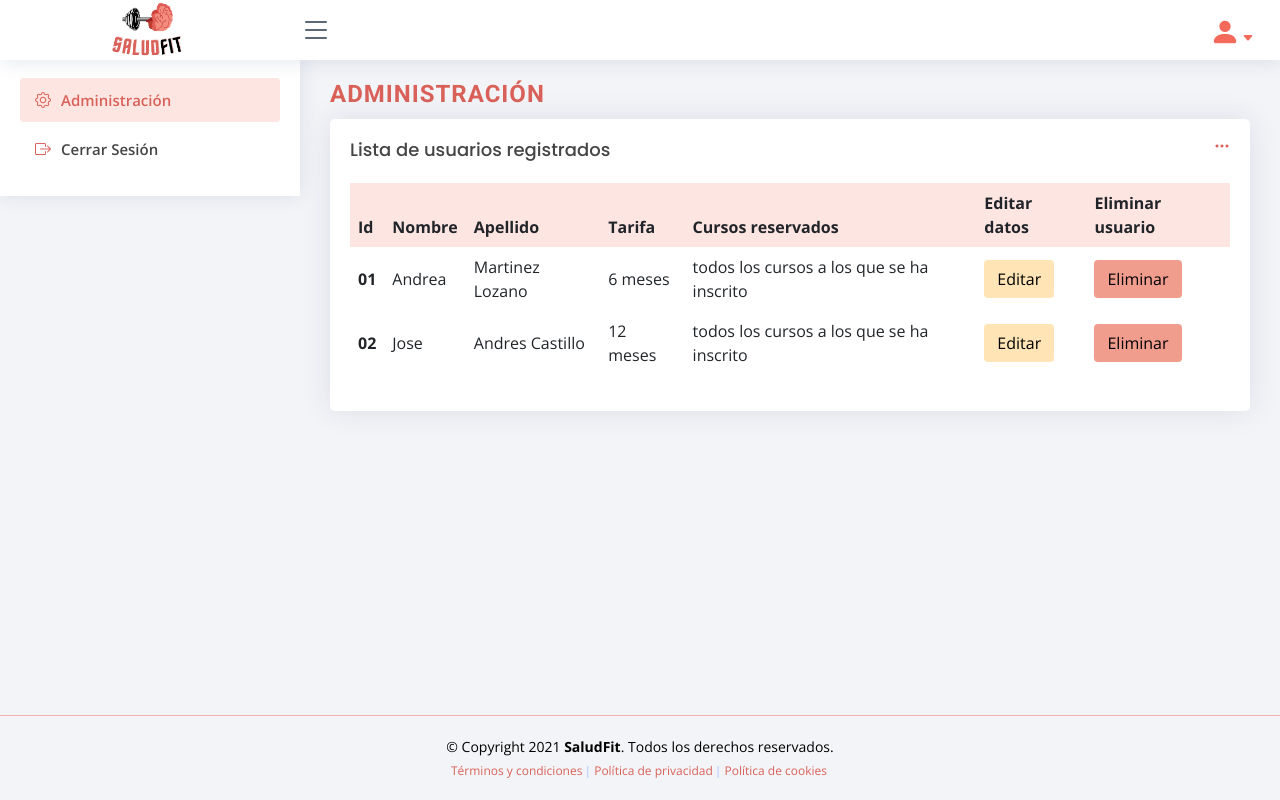
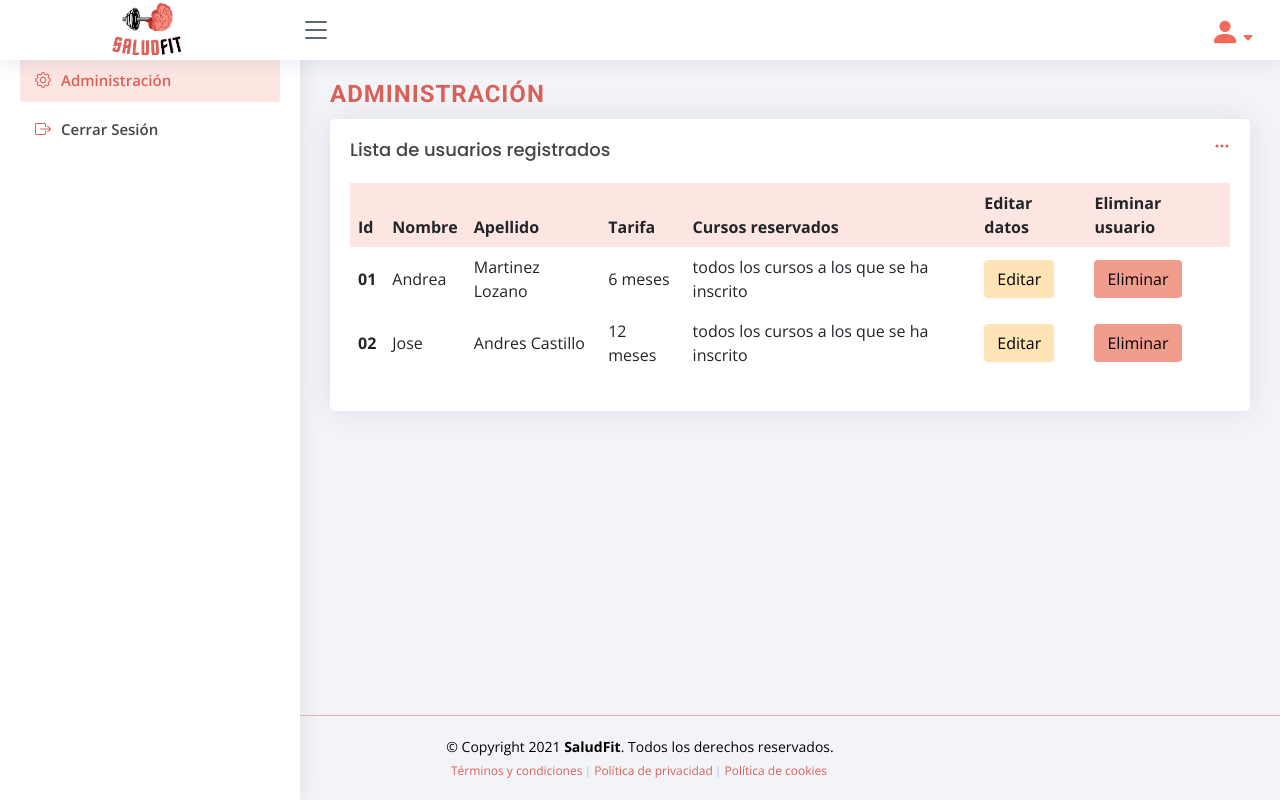
Before and after one commit to dlunamontilla/cristina, a PHP site: page /admin.php in a window 1280 px wide. Run offline with PHP 8.4, Linux system fonts and the light colour scheme; data that the repository does not hold is empty; a stand-in replaces the project's code that opens the database connection.

Commit message:
Se corrige el menú de navegación

```diff
--- a/assets/css/style-admin.css
+++ b/assets/css/style-admin.css
@@ -219,7 +219,6 @@ h6 {
   --------------------------------------------------------------*/
 .sidebar {
   position: fixed;
-  top: 58px;
   bottom: -9;
   width: 300px;
   z-index: 996;
@@ -228,6 +227,8 @@ h6 {
   overflow-y: auto;
   box-shadow: 0px 0px 20px rgba(1, 41, 112, 0.1);
   background-color: #fff;
+  height: 100vh;
+  padding-top: 58px;
 }
 
 .sidebar::-webkit-scrollbar {
--- a/videos.php
+++ b/videos.php
@@ -28,7 +28,7 @@ $sentencia = $conexion->query('SELECT * FROM events'); /*Mostrar todos los datos
     <link href="assets/vendor/swiper/swiper-bundle.min.css" rel="stylesheet">
 
     <!-- Archivo estilos CSS -->
-    <link href="assets/css/style-admin.css?v1" rel="stylesheet">
+    <link href="assets/css/style-admin.css?v2" rel="stylesheet">
 
     <!-- Cargar vídeos de YouTube -->
     <script src="assets/js/youtube.js?v1" defer></script>
```
Also changed, not shown: api/videos.json (line endings or trailing spaces).
